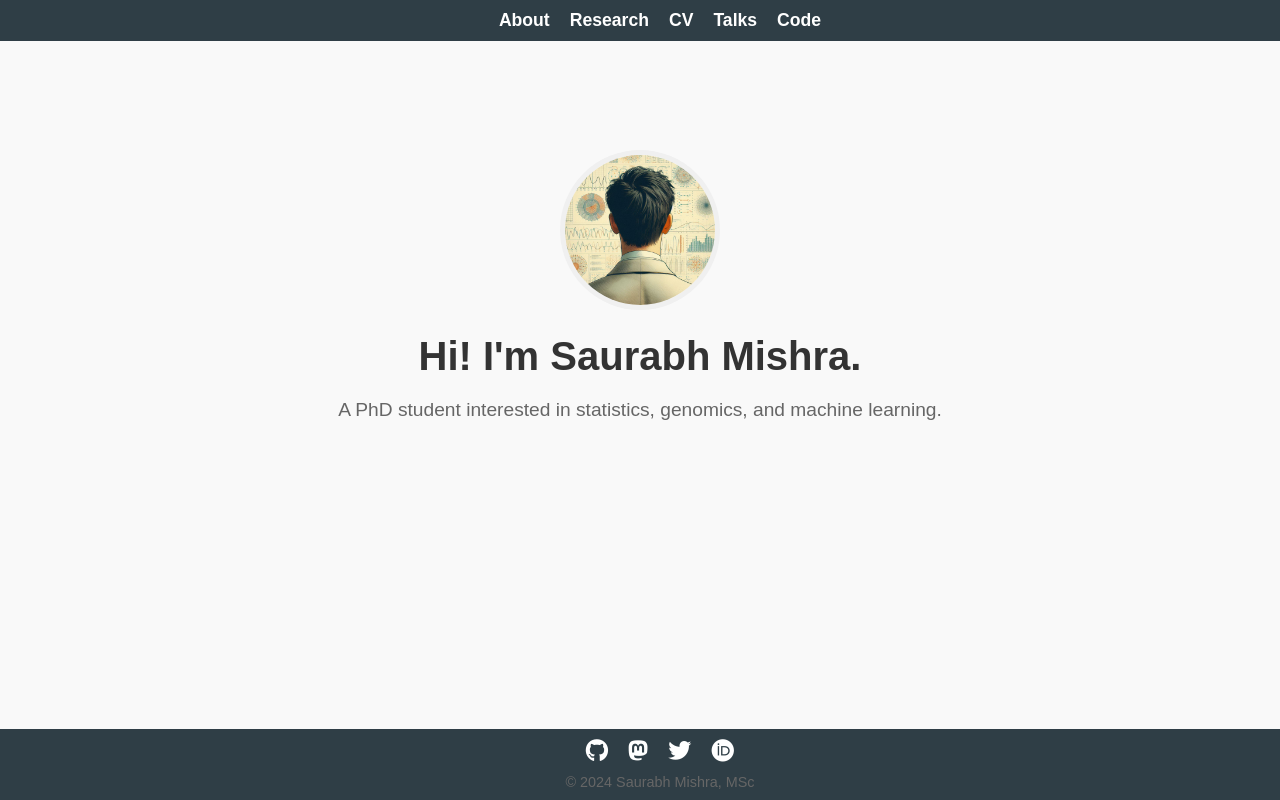
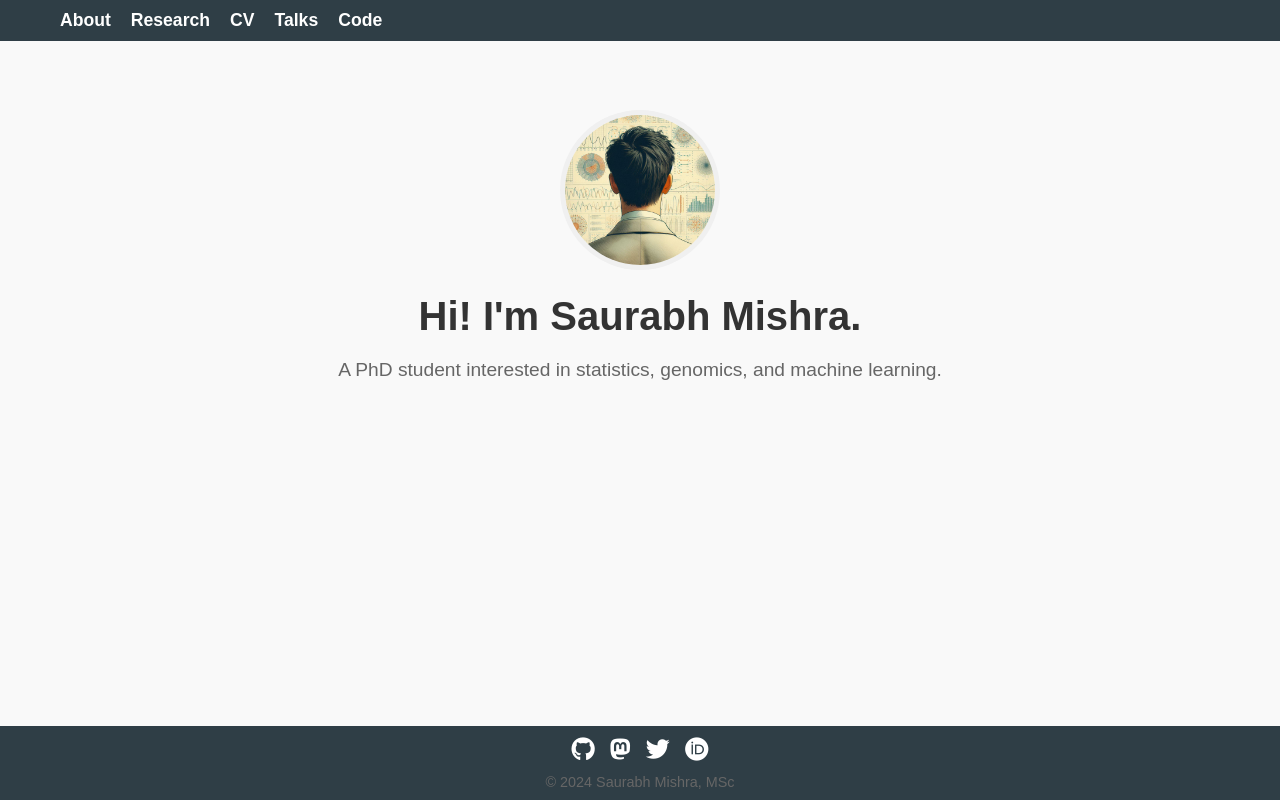
Before and after one commit to SauMStats/WebpageGPT2, a plain HTML site: page index.html in a window 1280 px wide. Drawn offline with Linux system fonts and the light colour scheme.

Commit message:
9th Update styles.css

```diff
--- a/styles.css
+++ b/styles.css
@@ -13,9 +13,9 @@ body {
 /* Header Section */
 header {
     background-color: #2f3e46;
-    padding: 10px 20px;
+    padding: 10px 0;
     display: flex;
-    justify-content: center;  /* Align the menu items to the center */
+    justify-content: center;  /* Center the menu */
     align-items: center;
     position: fixed;
     width: 100%;
@@ -23,26 +23,32 @@ header {
     z-index: 100;
 }
 
-header .right {
-    display: flex;
-    gap: 20px;  /* Added gap between the links */
+.header-container {
+    width: 100%;
+    max-width: 1200px; /* Maximum width for header */
 }
 
-header .right a {
-    color: white;
-    text-decoration: none;
+.right {
+    display: flex;
+    gap: 20px;  /* Space between items */
+    padding: 0 20px; /* Add some padding on the sides */
+}
+
+.right a {
+    color: white; /* Set link color to white */
     font-weight: bold;
     font-size: 1.1em;
+    text-decoration: none; /* Remove underline from links */
 }
 
-header .right a:hover {
-    text-decoration: underline;
+.right a:hover {
+    text-decoration: underline; /* Underline on hover for better visibility */
 }
 
 /* Profile Section */
 main {
     flex-grow: 1;
-    margin-top: 100px;
+    margin-top: 60px;  /* Space for fixed header */
 }
 
 .profile {
@@ -71,43 +77,37 @@ p {
 footer {
     background-color: #2f3e46;
     color: white;
-    padding: 10px 20px;
+    padding: 10px 0;
     display: flex;
     flex-direction: column;
     align-items: center;
+    justify-content: center;
     width: 100%;  /* Full width of the webpage */
     position: fixed;
     bottom: 0;
-    left: 0;
-    right: 0;
 }
 
 /* Footer Social Media Icons */
 footer .social-icons {
     display: flex;
-    gap: 20px;  /* Adjusted spacing between icons */
-    justify-content: center;  /* Centering the icons */
-    margin-bottom: 10px;  /* Added spacing between icons and copyright */
+    gap: 15px;  /* Space between icons */
+    justify-content: center;  /* Center the icons */
+    margin-bottom: 10px;  /* Space between icons and copyright */
 }
 
 footer .social-icons a {
     color: white;
-    font-size: 1.2em;  /* Adjust the size as needed */
+    font-size: 1.5em;  /* Size of the icons */
     text-decoration: none;
     transition: color 0.3s;
 }
 
 footer .social-icons a:hover {
-    color: #f9a825;
-}
-
-/* Social Links Icons */
-.fab {
-    font-size: 1.2em;  /* Adjusted font size of icons */
+    color: #f9a825;  /* Change color on hover */
 }
 
 /* Copyright text */
 footer p {
     margin: 0;
-    font-size: 0.9em;  /* Adjust the font size for the copyright text */
+    font-size: 0.9em;  /* Size for copyright text */
 }
```
